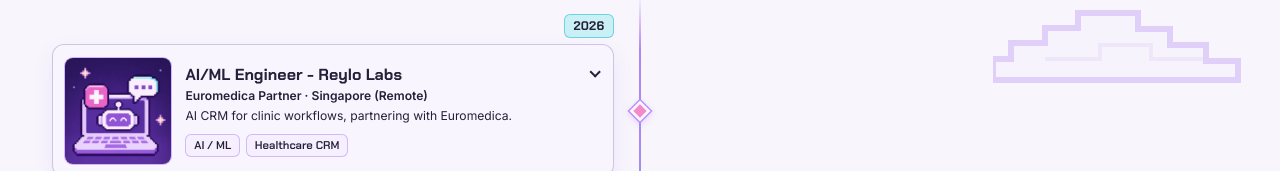
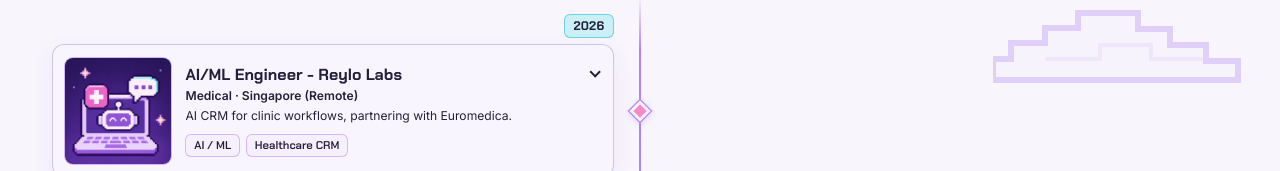
Before and after one commit to natgluons/portfolio, a plain HTML site: page experience.html in a window 1280 px wide. Shown: the part 332-503 px from the top of the page. Drawn offline with Linux system fonts and the light colour scheme.

Commit message:
wording: minor tweaking

```diff
--- a/experience.html
+++ b/experience.html
@@ -135,7 +135,7 @@ height="0" width="0" style="display:none;visibility:hidden"></iframe></noscript>
                                                 </div>
                                                 <div class="timeline-card__copy">
                                                     <button class="expand-btn" aria-expanded="false" aria-controls="experience-details-1">AI/ML Engineer - Reylo Labs</button>
-                                                    <p class="timeline-card__subtitle">Euromedica Partner · Singapore (Remote)</p>
+                                                    <p class="timeline-card__subtitle">Medical · Singapore (Remote)</p>
                                                     <p class="timeline-card__summary">AI CRM for clinic workflows, partnering with Euromedica.</p>
                                                     <div class="timeline-card__tags"><span>AI / ML</span><span>Healthcare CRM</span></div>
                                                 </div>
```
